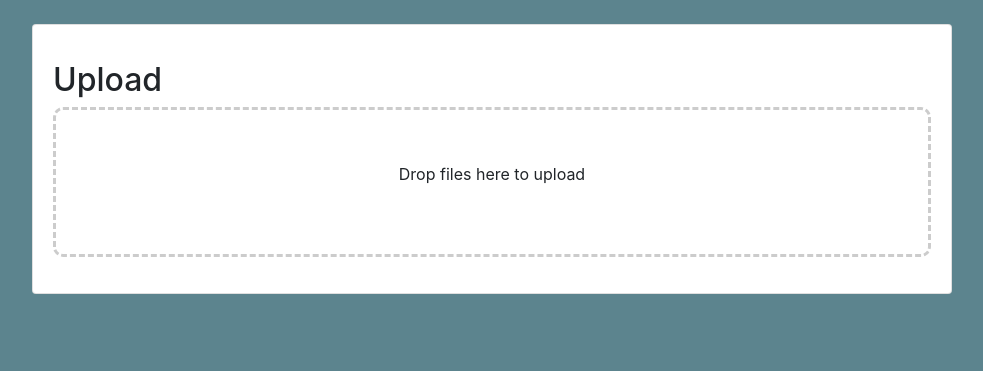
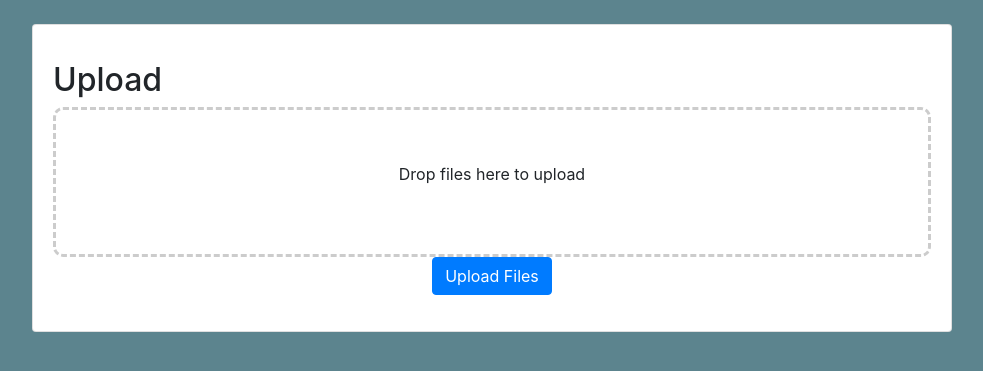
Before and after one commit to nsshah14/Document_Classification, a Django app: page /upload/ in a window 1280 px wide. Shown: the part 56-427 px from the top of the page, without its empty margins (148-1131 px from the left). Run offline with Django 3.2, Linux system fonts and the light colour scheme; parts of the project's set-up code (start-up, migrations or seed data) failed here and were passed over; some libraries are stand-ins or nearby versions.

Commit message:
upload button added

```diff
--- a/mysite/static/main.js
+++ /dev/null
@@ -1,7 +0,0 @@
-Dropzone.autoDiscover=false;
-
-const myDropzone = new Dropzone("#my-dropzone" ,{
-    maxFiles: 2,
-    maxFilesize: 2,
-    acceptedFiles: '.png',
-})
--- /dev/null
+++ b/mysite/static/upload.js
@@ -0,0 +1,13 @@
+Dropzone.autoDiscover=false;
+
+const myDropzone = new Dropzone("#my-dropzone" ,{
+    autoProcessQueue: false,
+    parallelUploads: 10,
+    maxFiles: 10,
+    maxFilesize: 2,
+    acceptedFiles: '.png,.jpg',
+});
+
+$('#uploadfiles').click(function(){
+    myDropzone.processQueue();
+});
--- a/mysite/templates/base.html
+++ b/mysite/templates/base.html
@@ -42,10 +42,10 @@
       </div>
     </div>
   </div>
-  <script src="{% static 'dropzone/dropzone.js' %}"></script>
-  <script src="{% static 'main.js' %}"></script>
   <script src="https://code.jquery.com/jquery-3.3.1.slim.min.js" integrity="sha384-q8i/X+965DzO0rT7abK41JStQIAqVgRVzpbzo5smXKp4YfRvH+8abtTE1Pi6jizo" crossorigin="anonymous"></script>
   <script src="https://cdnjs.cloudflare.com/ajax/libs/popper.js/1.14.3/umd/popper.min.js" integrity="sha384-ZMP7rVo3mIykV+2+9J3UJ46jBk0WLaUAdn689aCwoqbBJiSnjAK/l8WvCWPIPm49" crossorigin="anonymous"></script>
   <script src="https://stackpath.bootstrapcdn.com/bootstrap/4.1.3/js/bootstrap.min.js" integrity="sha384-ChfqqxuZUCnJSK3+MXmPNIyE6ZbWh2IMqE241rYiqJxyMiZ6OW/JmZQ5stwEULTy" crossorigin="anonymous"></script>
+  <script src="{% static 'dropzone/dropzone.js' %}"></script>
+  <script src="{% static 'upload.js' %}"></script>
 </body>
 </html>
--- a/mysite/templates/upload.html
+++ b/mysite/templates/upload.html
@@ -1,5 +1,5 @@
 {% extends 'base.html' %}
-
+{% load static %}
 {% block content %}
 <p style="background-color: #edf2f4;">
   <h2>Upload</h2>
@@ -9,5 +9,8 @@
         <input name="file" type="file" multiple />
       </div>
   </form>
+  <div class="text-center">
+    <input type="button" id="uploadfiles" value="Upload Files" class="btn btn-primary">
+  </div>
 </p>
 {% endblock %}
```
